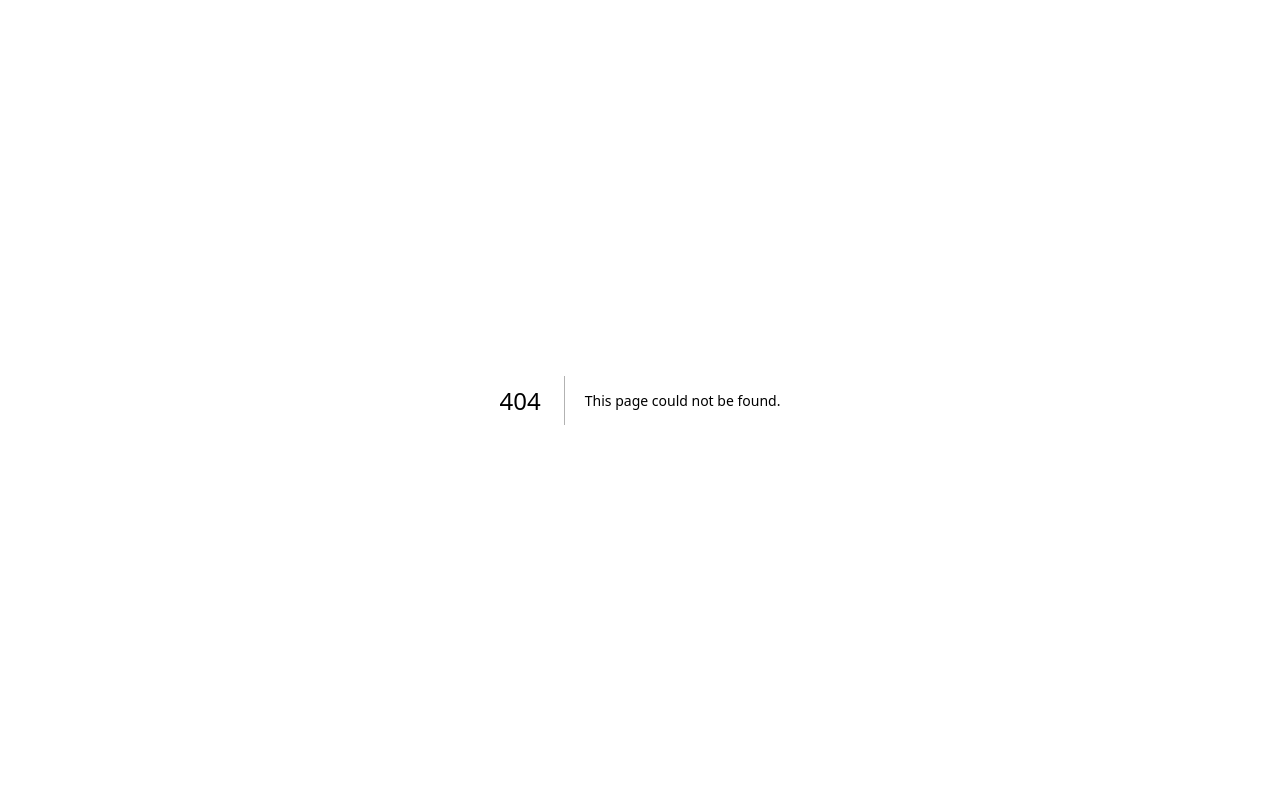
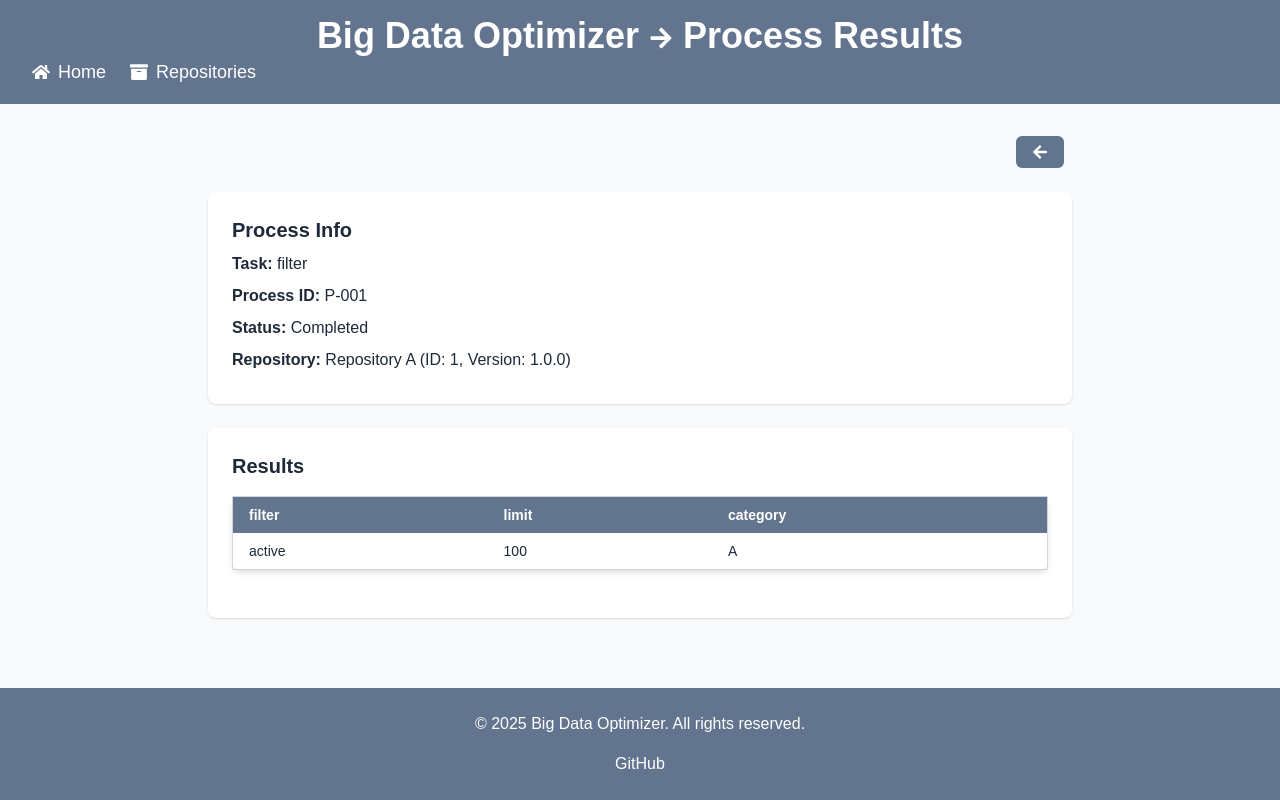
Before and after one commit to Josesebastianaguilar/big-data-optimizer, a Next.js app in the folder frontend/: page /results/1 in a window 1280 px wide. Before the commit this address had no page. Built offline with nearby package versions, Linux system fonts and the light colour scheme.

Commit message:
Added results view

```diff
--- /dev/null
+++ b/frontend/src/app/results/[id]/page.js
@@ -0,0 +1,150 @@
+"use client";
+
+import Link from "next/link";
+import Header from "@/components/Header";
+import Footer from "@/components/Footer";
+import { FaArrowLeft } from "react-icons/fa";
+
+// Mock process and results data (replace with real fetch)
+const process = {
+  _id: 1,
+  task_process: "filter", // "filter" | "group" | "aggregation"
+  process_id: "P-001",
+  status: "Completed",
+  repository: {
+    _id: 1,
+    name: "Repository A",
+    version: "1.0.0",
+    parameters: [
+      { name: "filter", type: "string" },
+      { name: "limit", type: "number" },
+      { name: "category", type: "string" },
+    ],
+  },
+  // Example results for each type:
+  results: [
+    // For "filter":
+    { _id: 1, filter: "active", limit: 100, category: "A" }
+    // For "group":
+    // "A": [{ _id: 1, filter: "active", limit: 100, category: "A" }],
+    // "B": [{ _id: 2, filter: "active", limit: 100, category: "A" }]
+    // For "aggregation":
+    // { parameter: "limit", metric: "sum", value: 225 },
+    // { parameter: "limit", metric: "mean", value: 75 },
+    // { parameter: "limit", metric: "max", value: 100 },
+    // { parameter: "limit", metric: "min", value: 50 },
+    // { parameter: "limit", metric: "count", value: 3 },
+    // { parameter: "category", metric: "unique", value: 3 },
+  ],
+};
+
+export default function ProcessResultsView() {
+  const { task_process, repository, results } = process;
+
+  // Helper: render records table
+  const renderRecordsTable = (records) => (
+    <table className="min-w-full bg-white border border-gray-300 rounded-lg shadow-md mb-6">
+      <thead>
+        <tr className="bg-slate-500 text-white">
+          {repository.parameters.map((param) => (
+            <th key={param.name} className="px-4 py-2 text-left text-sm font-semibold">
+              {param.name}
+            </th>
+          ))}
+        </tr>
+      </thead>
+      <tbody>
+        {records.map((record) => (
+          <tr key={record._id} className="hover:bg-gray-100">
+            {repository.parameters.map((param) => (
+              <td key={param.name} className="px-4 py-2 text-sm text-gray-800">
+                {record[param.name]}
+              </td>
+            ))}
+          </tr>
+        ))}
+      </tbody>
+    </table>
+  );
+
+  // Helper: render aggregation table
+  const renderAggregationTable = () => (
+    <table className="min-w-full bg-white border border-gray-300 rounded-lg shadow-md mb-6">
+      <thead>
+        <tr className="bg-slate-500 text-white">
+          <th className="px-4 py-2 text-left text-sm font-semibold">Parameter</th>
+          <th className="px-4 py-2 text-left text-sm font-semibold">Metric</th>
+          <th className="px-4 py-2 text-left text-sm font-semibold">Value</th>
+        </tr>
+      </thead>
+      <tbody>
+        {results.map((agg, idx) => (
+          <tr key={idx} className="hover:bg-gray-100">
+            <td className="px-4 py-2 text-sm text-gray-800">{agg.parameter}</td>
+            <td className="px-4 py-2 text-sm text-gray-800">{agg.metric}</td>
+            <td className="px-4 py-2 text-sm text-gray-800">{agg.value}</td>
+          </tr>
+        ))}
+      </tbody>
+    </table>
+  );
+
+  // Helper: render group results
+  const renderGroupResults = () => (
+    <div className="space-y-8">
+      {Object.keys(results).map((group_key, index) => (
+        <div key={`${group_key}_${index}`} className="border rounded-lg p-4 bg-orange-50">
+          <div className="font-semibold mb-2">
+            {group_key}
+          </div>
+          {renderRecordsTable(results[group_key])}
+        </div>
+      ))}
+    </div>
+  );
+
+  return (
+    <div className="min-h-screen flex flex-col bg-gray-50 text-gray-800">
+      <Header backgroundColor="bg-slate-500" title="Process Results" />
+      <main className="flex-grow max-w-4xl mx-auto w-full px-4 py-8">
+        <div className="flex justify-end items-center mb-6">
+          <Link
+              title="Go Back"
+              href={`/processes/${process._id}`}
+              className="inline-block bg-slate-500 text-white py-2 px-4 rounded-md hover:bg-slate-600 mr-2 focus:outline-none focus:ring-2 focus:ring-slate-600 focus:ring-offset-2"
+            >
+            <FaArrowLeft />
+          </Link>
+        </div>
+        {/* <div className="mb-6">
+          <Link
+            href={`/processes/show/${process._id}`}
+            className="bg-gray-600 text-white py-2 px-4 rounded hover:bg-gray-700"
+          >
+            <FaArrowLeft className="inline mr-2" />
+          </Link>
+        </div> */}
+        <div className="bg-white rounded-lg shadow p-6 mb-6">
+          <h2 className="text-xl font-bold mb-2">Process Info</h2>
+          <div className="mb-2"><strong>Task:</strong> {process.task_process}</div>
+          <div className="mb-2"><strong>Process ID:</strong> {process.process_id}</div>
+          <div className="mb-2"><strong>Status:</strong> {process.status}</div>
+          <div className="mb-2"><strong>Repository:</strong> {repository.name} (ID: {repository._id}, Version: {repository.version})</div>
+        </div>
+        <div className="bg-white rounded-lg shadow p-6">
+          <h2 className="text-xl font-bold mb-4">Results</h2>
+          {task_process === "filter" && renderRecordsTable(results)}
+          {task_process === "group" && renderGroupResults()}
+          {task_process === "aggregation" && (
+            <>
+              {renderAggregationTable()}
+              {/* Optionally, add a chart here for numeric metrics */}
+              {/* For example, use react-chartjs-2 to show a bar chart of numeric aggregations */}
+            </>
+          )}
+        </div>
+      </main>
+      <Footer backgroundColor="bg-slate-500" />
+    </div>
+  );
+}
```
Also changed, not shown: 1 other file (tests, documents, lock files or other folders).
